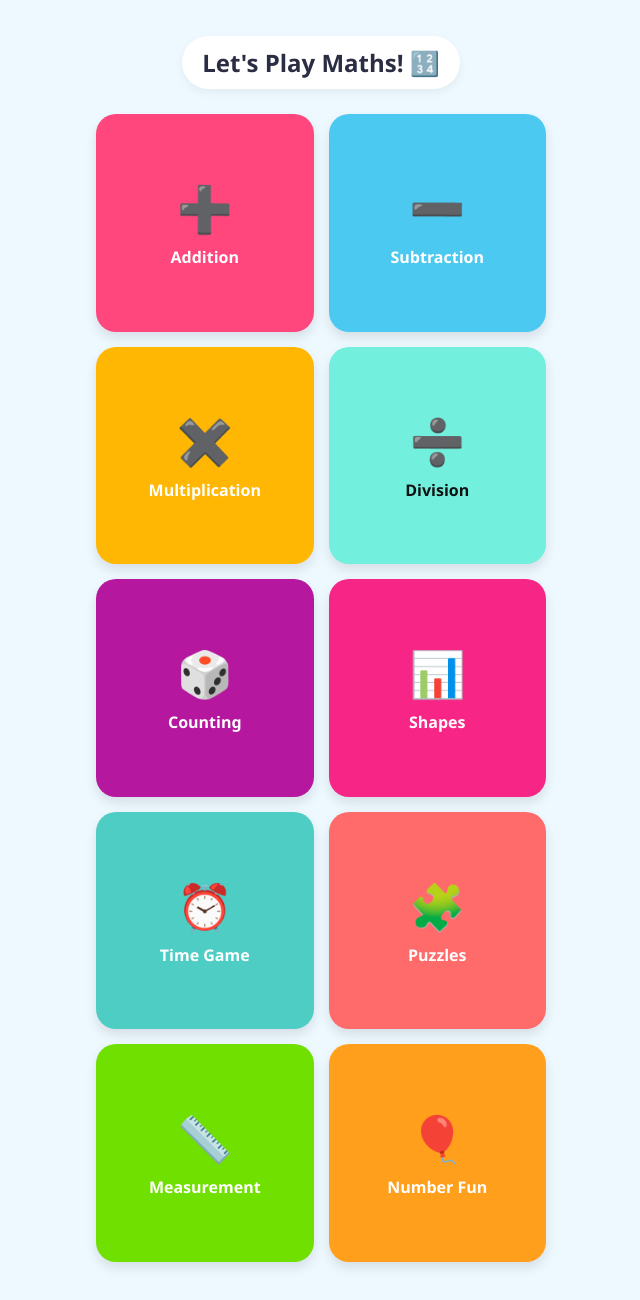
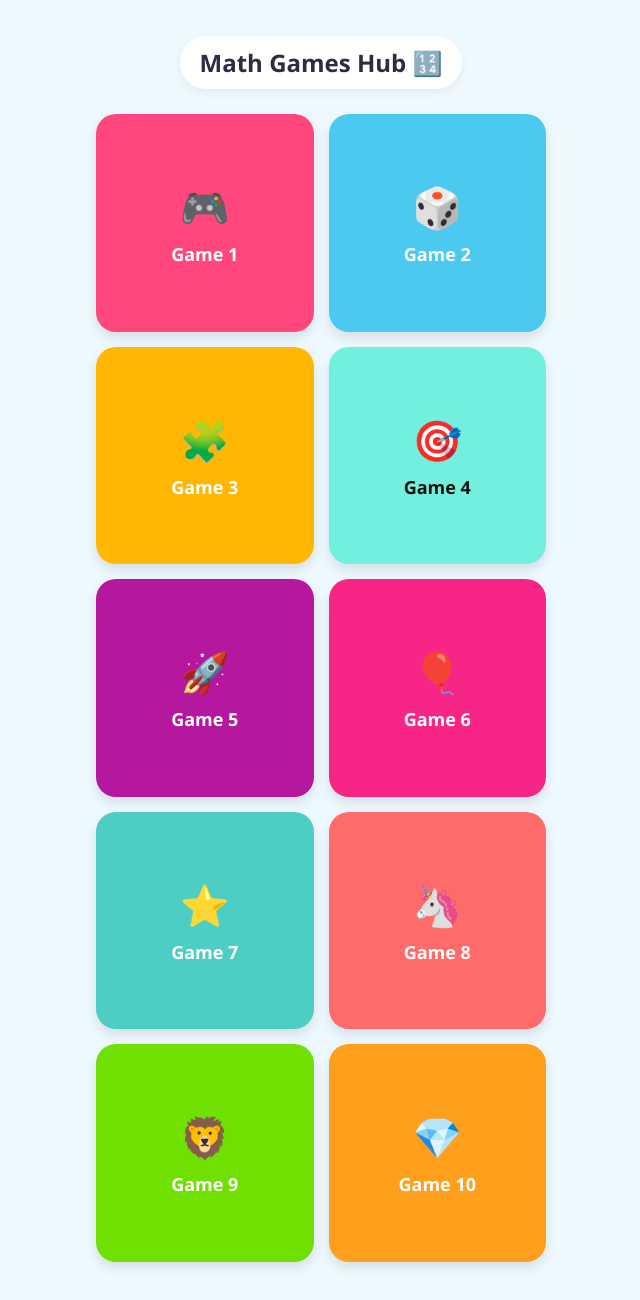
Before and after one commit to rajeshkouluri-png/Math-Games, a plain HTML site: page index.html in a window 1280 px wide. Shown: the whole page, without its empty margins (319-959 px from the left). Drawn offline with Linux system fonts and the light colour scheme.

Commit message:
Update index.html

```diff
--- a/index.html
+++ b/index.html
@@ -13,7 +13,7 @@
             display: flex;
             flex-direction: column;
             align-items: center;
-            -webkit-user-select: none; /* టెక్స్ట్ సెలెక్ట్ అవ్వకుండా పిల్లల కోసం */
+            -webkit-user-select: none;
             user-select: none;
         }
 
@@ -28,7 +28,6 @@
             box-shadow: 0 4px 10px rgba(0,0,0,0.05);
         }
 
-        /* 2 కాలమ్స్ స్క్వేర్ గ్రిడ్ సెటప్ */
         .grid-container {
             display: grid;
             grid-template-columns: repeat(2, 1fr);
@@ -38,7 +37,6 @@
             padding-bottom: 40px;
         }
 
-        /* స్క్వేర్ బాక్సుల డిజైన్ */
         .game-box {
             text-decoration: none;
             border-radius: 20px;
@@ -46,30 +44,29 @@
             flex-direction: column;
             align-items: center;
             justify-content: center;
-            aspect-ratio: 1 / 1; /* పర్ఫెక్ట్ స్క్వేర్ షేప్ కోసం */
+            aspect-ratio: 1 / 1;
             box-shadow: 0 6px 12px rgba(0, 0, 0, 0.1);
             transition: transform 0.1s ease;
             cursor: pointer;
         }
 
-        /* నొక్కినప్పుడు చిన్నగా యానిమేషన్ */
         .game-box:active {
             transform: scale(0.95);
         }
 
         .game-box span {
-            font-size: 45px;
+            font-size: 40px;
             margin-bottom: 8px;
         }
 
         .game-box p {
             margin: 0;
-            font-size: 16px;
+            font-size: 18px;
             font-weight: bold;
             text-align: center;
         }
 
-        /* పిల్లలకి నచ్చే క్యాండీ కలర్స్ (Bright Candy Colors) */
+        /* క్యాండీ కలర్స్ */
         .color1 { background-color: #ff477e; color: white; }
         .color2 { background-color: #4cc9f0; color: white; }
         .color3 { background-color: #ffb703; color: white; }
@@ -84,67 +81,57 @@
 </head>
 <body>
 
-    <h1>Let's Play Maths! 🔢</h1>
+    <h1>Math Games Hub 🔢</h1>
 
     <div class="grid-container">
-        <!-- గేమ్ 1 -->
         <a href="game1/index.html" class="game-box color1">
-            <span>➕</span>
-            <p>Addition</p>
+            <span>🎮</span>
+            <p>Game 1</p>
         </a>
 
-        <!-- గేమ్ 2 -->
         <a href="game2/index.html" class="game-box color2">
-            <span>➖</span>
-            <p>Subtraction</p>
+            <span>🎲</span>
+            <p>Game 2</p>
         </a>
 
-        <!-- గేమ్ 3 -->
         <a href="game3/index.html" class="game-box color3">
-            <span>✖️</span>
-            <p>Multiplication</p>
+            <span>🧩</span>
+            <p>Game 3</p>
         </a>
 
-        <!-- గేమ్ 4 -->
         <a href="game4/index.html" class="game-box color4">
-            <span>➗</span>
-            <p>Division</p>
+            <span>🎯</span>
+            <p>Game 4</p>
         </a>
 
-        <!-- గేమ్ 5 -->
         <a href="game5/index.html" class="game-box color5">
-            <span>🎲</span>
-            <p>Counting</p>
+            <span>🚀</span>
+            <p>Game 5</p>
         </a>
 
-        <!-- గేమ్ 6 -->
         <a href="game6/index.html" class="game-box color6">
-            <span>📊</span>
-            <p>Shapes</p>
+            <span>🎈</span>
+            <p>Game 6</p>
         </a>
 
-        <!-- గేమ్ 7 -->
         <a href="game7/index.html" class="game-box color7">
-            <span>⏰</span>
-            <p>Time Game</p>
+            <span>⭐</span>
+            <p>Game 7</p>
         </a>
 
-        <!-- గేమ్ 8 -->
         <a href="game8/index.html" class="game-box color8">
-            <span>🧩</span>
-            <p>Puzzles</p>
+            <span>🦄</span>
+            <p>Game 8</p>
         </a>
 
-        <!-- గేమ్ 9 -->
         <a href="game9/index.html" class="game-box color9">
-            <span>📏</span>
-            <p>Measurement</p>
+            <span>🦁</span>
+            <p>Game 9</p>
         </a>
 
-        <!-- గేమ్ 10 -->
         <a href="game10/index.html" class="game-box color10">
-            <span>🎈</span>
-            <p>Number Fun</p>
+            <span>💎</span>
+            <p>Game 10</p>
         </a>
     </div>
 
```
